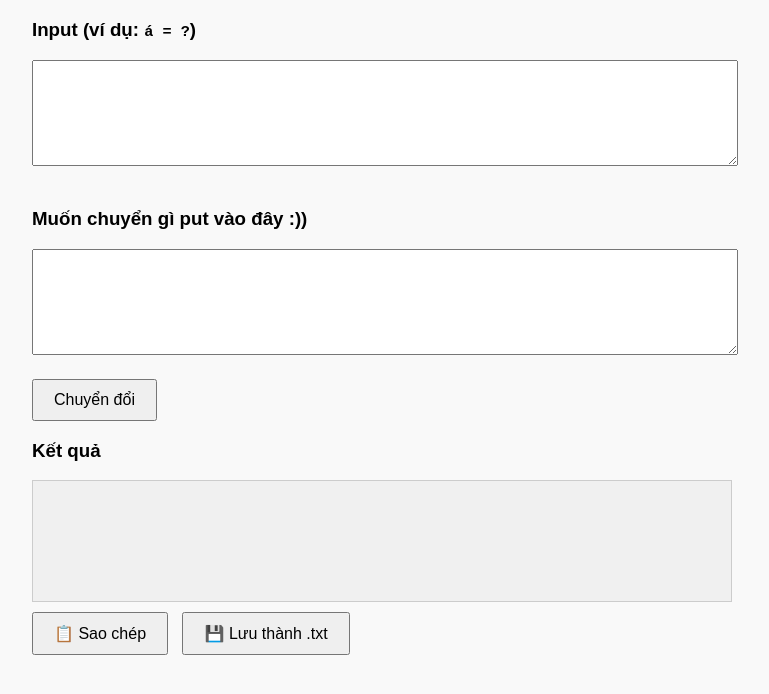
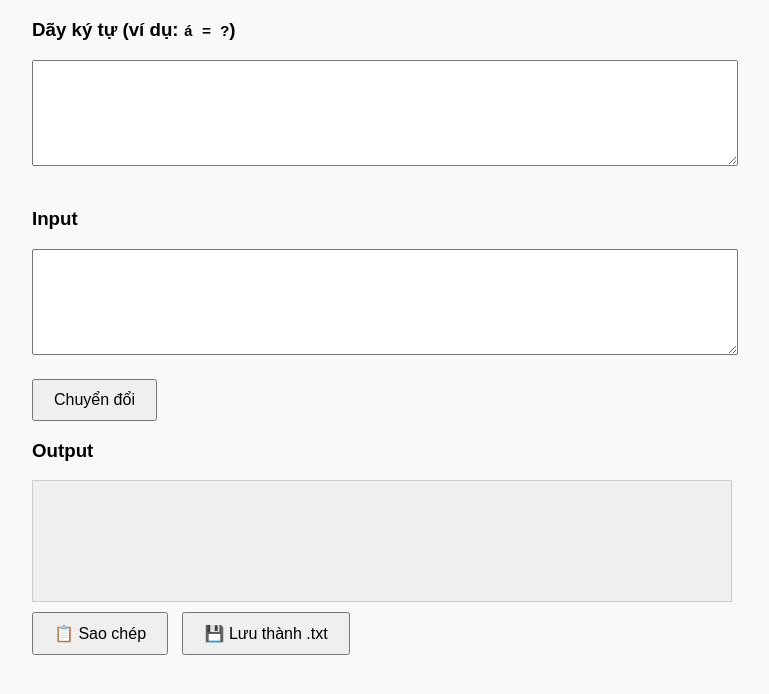
Before and after one commit to santionguyen/kytuconverter, a plain HTML site: page index.html in a window 1280 px wide. Shown: the part 122-816 px from the top of the page, without its empty margins (258-1027 px from the left). Drawn offline with Linux system fonts and the light colour scheme.

Commit message:
Update index.html

```diff
--- a/index.html
+++ b/index.html
@@ -43,15 +43,15 @@
 
   <h1>🔤 Chuyển đổi ký tự cho NAM</h1>
 
-  <h3>Input (ví dụ: <code>á = ?</code>)</h3>
+  <h3>Dãy ký tự (ví dụ: <code>á = ?</code>)</h3>
   <textarea id="rules" placeholder=""></textarea>
 
-  <h3>Muốn chuyển gì put vào đây :))</h3>
+  <h3>Input</h3>
   <textarea id="inputText" placeholder=""></textarea>
 
   <button onclick="convertText()">Chuyển đổi</button>
 
-  <h3>Kết quả</h3>
+  <h3>Output</h3>
   <div class="output" id="outputText"></div>
 
   <div class="button-group">
```
